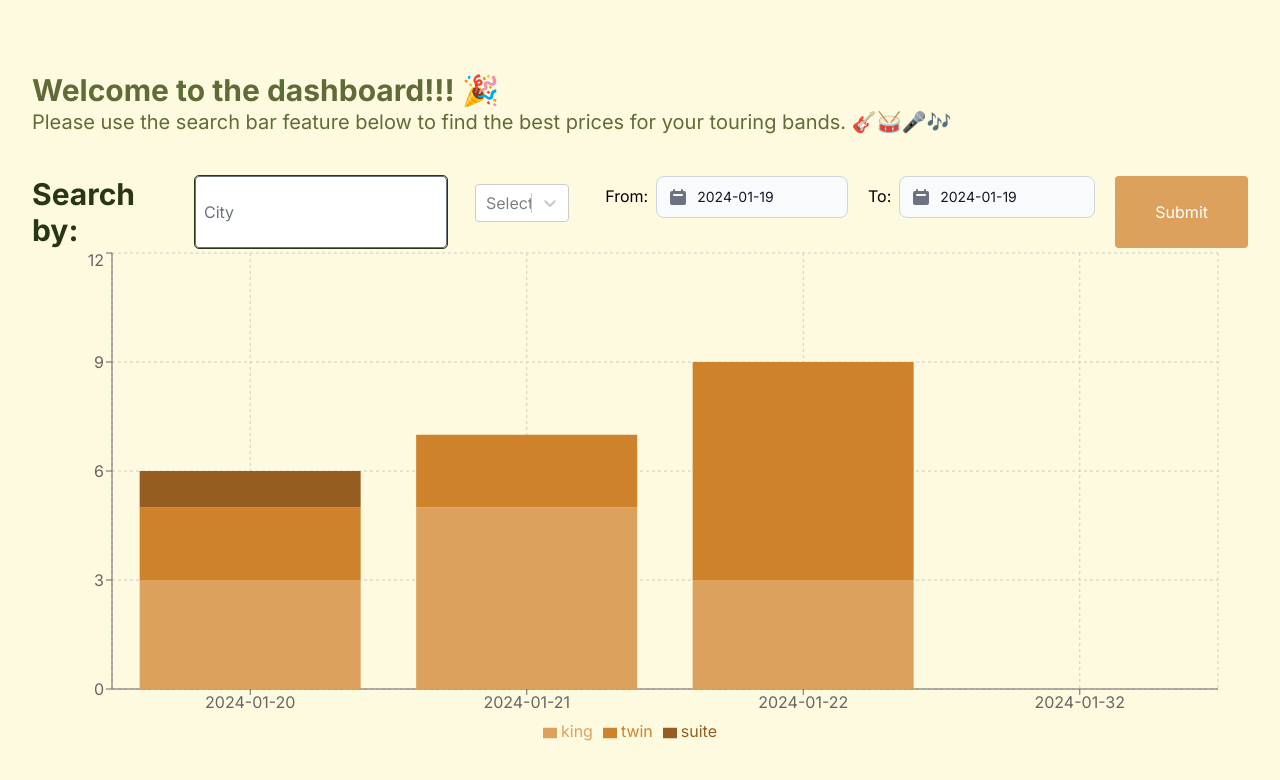
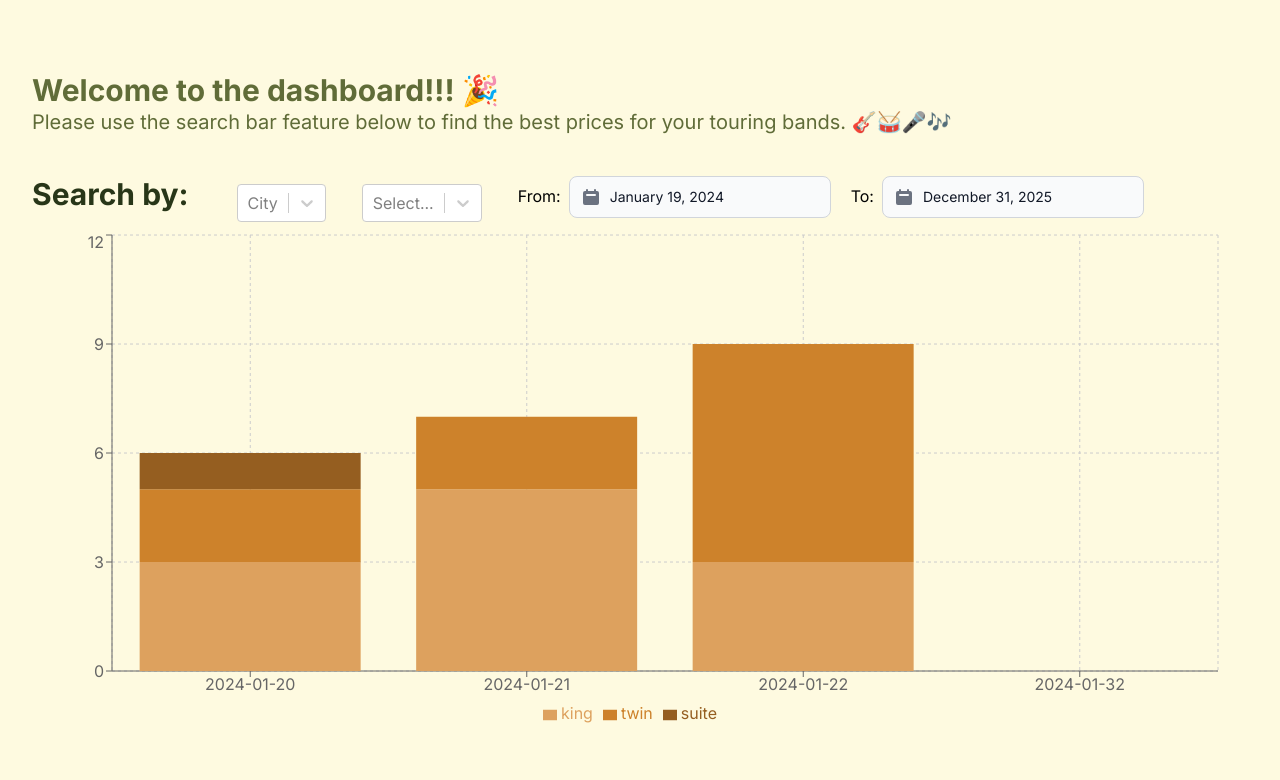
Before and after one commit to HotHack-2024-Team-5/client, a Next.js app: page /dashboard in a window 1280 px wide. Shown: the top 780 px of the page. Built offline with nearby package versions, Linux system fonts and the light colour scheme; no server answers.

Commit message:
Feat: Add multi options to cities

```diff
--- a/api/index.ts
+++ b/api/index.ts
@@ -66,7 +66,7 @@ export function useStaysData(
 }
 
 //BELOW IS THE CITIES DATA
-type CitiesDataType = {
+export type CitiesDataType = {
   id: string;
   name: string;
 };
--- a/app/dashboard/page.tsx
+++ b/app/dashboard/page.tsx
@@ -5,34 +5,38 @@ import PageLayout from "@/components/pageLayout";
 import { Datepicker } from "flowbite-react";
 import React from "react";
 import Select from "react-select";
+import { CitiesDataType, usecitiesData } from "@/api/index";
 
+type SelectDataType = { value: string; label: string };
 
-type SelectRoomType = { value: string; label: string };
-
-const formatDate = (date: Date) => date.toISOString().slice(0, 10);
+const formatDate = (date: Date) => date.toLocaleDateString().slice(0, 10);
 
 const Dashboard: React.FC = () => {
-  const [city, setCity] = React.useState<string>("");
+  const citiesData = usecitiesData();
+
+  const [cities, setCities] = React.useState<readonly SelectDataType[]>([]);
+  console.log("cities", cities);
   const [fromDate, setFromDate] = React.useState<string>(
     formatDate(new Date())
   );
-  const [toDate, setToDate] = React.useState<string>(formatDate(new Date()));
-  const [roomTypes, setRoomTypes] = React.useState<readonly SelectRoomType[]>(
+  const [toDate, setToDate] = React.useState<string>("2025-12-31");
+  console.log(toDate);
+  const [roomTypes, setRoomTypes] = React.useState<readonly SelectDataType[]>(
     []
   );
 
-  const handleSubmit = () => {
-    console.log("City:", city);
-    console.log("From Date:", fromDate);
-    console.log("To Date:", toDate);
-    console.log("Room Type:", roomTypes);
-  };
-
-  const options: SelectRoomType[] = [
+  const options: SelectDataType[] = [
     { value: "King", label: "King" },
     { value: "Suite", label: "Suite" },
     { value: "Twin", label: "Twin" },
   ];
+
+  const citiesOptions = citiesData.map((city: CitiesDataType) => ({
+    value: city.id,
+    label: city.name,
+  }));
+
+  console.log({ fromDate, toDate });
 
   return (
     <PageLayout>
@@ -45,12 +49,13 @@ const Dashboard: React.FC = () => {
       </p>
       <div className="lg:flex space-x-5">
         <p className="text-3xl font-bold text-[#283618] mr-5">Search by:</p>
-        <input
-          value={city}
-          onChange={(e) => setCity(e.target.value)}
-          type="text"
+        <Select
+          value={cities}
+          onChange={setCities}
+          isMulti
           placeholder="City"
-          className="mr-2 p-2 rounded outline-[#283618] outline-1 outline"
+          options={citiesOptions}
+          className="mr-2 p-2"
         />
         <Select
           className="p-2 mr-2"
@@ -63,7 +68,6 @@ const Dashboard: React.FC = () => {
           <div className="flex">
             <p className="p-2">From:</p>
             <Datepicker
-              value={fromDate}
               onSelectedDateChanged={(newDate) =>
                 setFromDate(formatDate(newDate))
               }
@@ -72,22 +76,19 @@ const Dashboard: React.FC = () => {
           <div className="flex">
             <p className="p-2"> To:</p>{" "}
             <Datepicker
-              value={toDate}
               onSelectedDateChanged={(newDate) =>
                 setToDate(formatDate(newDate))
               }
+              defaultDate={new Date(toDate)}
             />
           </div>
         </div>
-        <button
-          type="button"
-          className="bg-[#DDA15E] hover:bg-[#BC6C25] text-white px-10 rounded mx-5"
-          onClick={handleSubmit}
-        >
-          Submit
-        </button>
       </div>
-      <StaysChart dateFrom={fromDate} dateTo={toDate} cityIds={[]} />
+      <StaysChart
+        dateFrom={fromDate}
+        dateTo={toDate}
+        cityIds={cities.map((city) => city.value)}
+      />
     </PageLayout>
   );
 };
```
